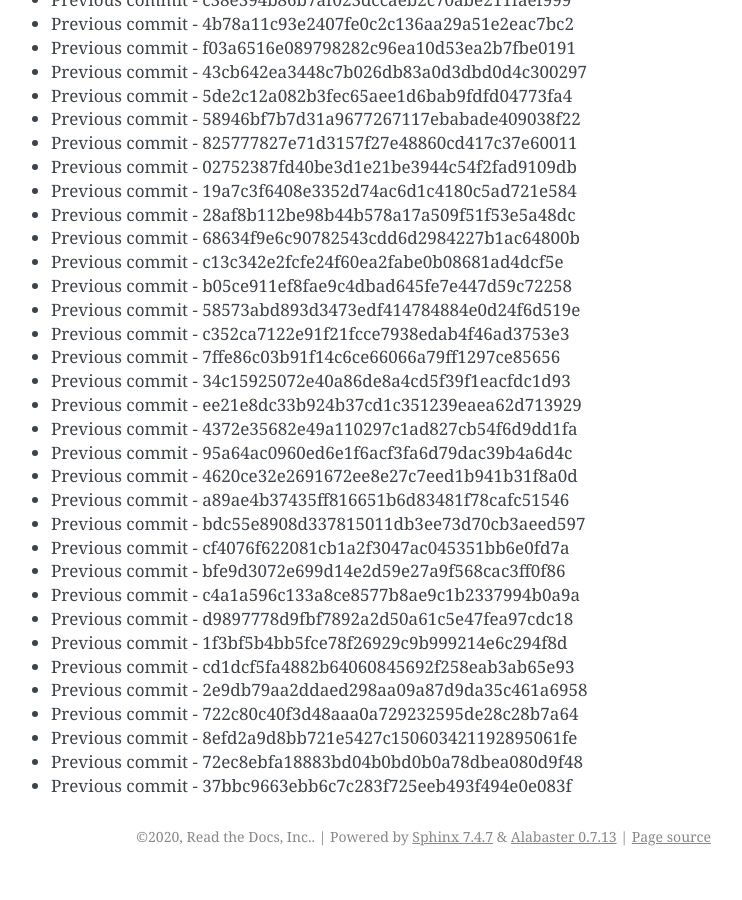
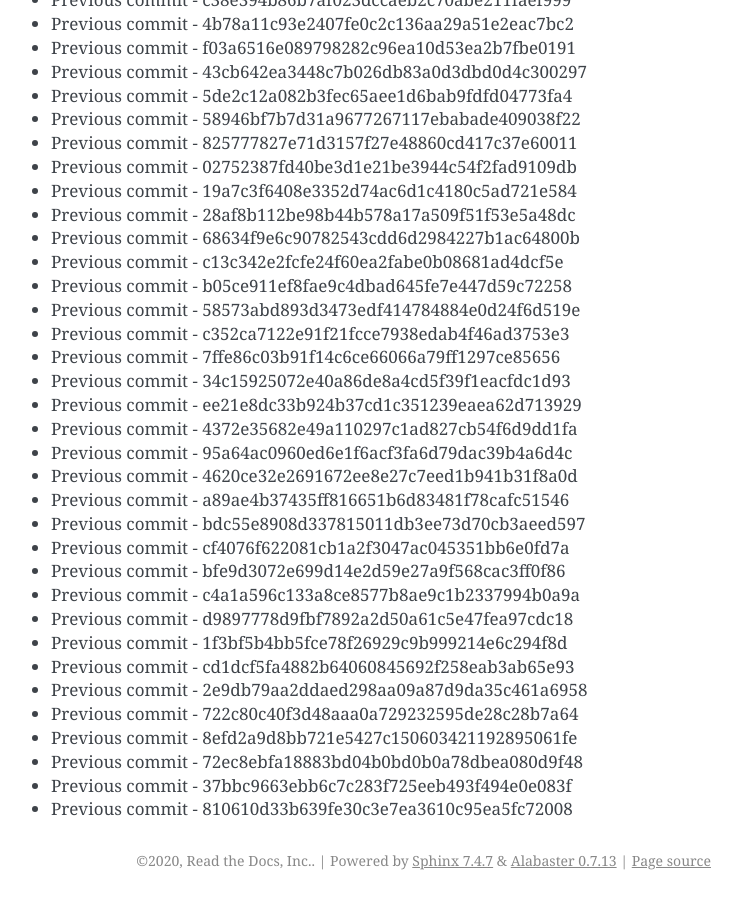
Before and after one commit to readthedocs/rtd-git-stresstest, a Sphinx documentation site: the page built from docs/updates.rst, in a window 1280 px wide and 900 px high, scrolled down 49177 px. Shown: the whole window, without its empty margins (399-1141 px from the left). Built offline with Sphinx 7.4.7, drawn with Linux system fonts in a browser that asks for light colours; before the commit the page ends 50053 px from its top, so only the background shows below that.

Commit message:
Generating commit from previous: 810610d33b639fe30c3e7ea3610c95ea5fc72008

```diff
--- a/docs/updates.rst
+++ b/docs/updates.rst
@@ -2098,3 +2098,4 @@
 * Previous commit - 8efd2a9d8bb721e5427c150603421192895061fe
 * Previous commit - 72ec8ebfa18883bd04b0bd0b0a78dbea080d9f48
 * Previous commit - 37bbc9663ebb6c7c283f725eeb493f494e0e083f
+* Previous commit - 810610d33b639fe30c3e7ea3610c95ea5fc72008
```
